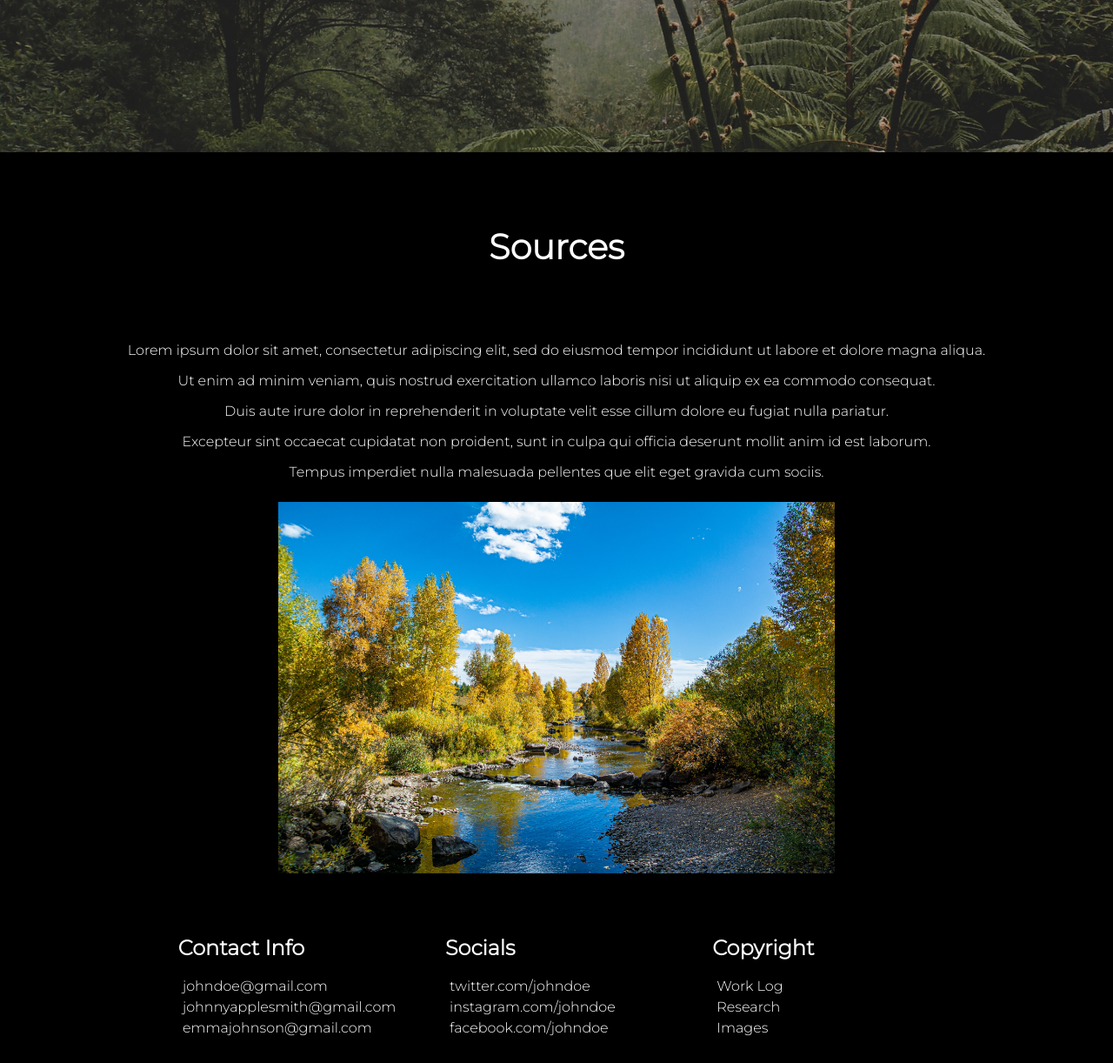
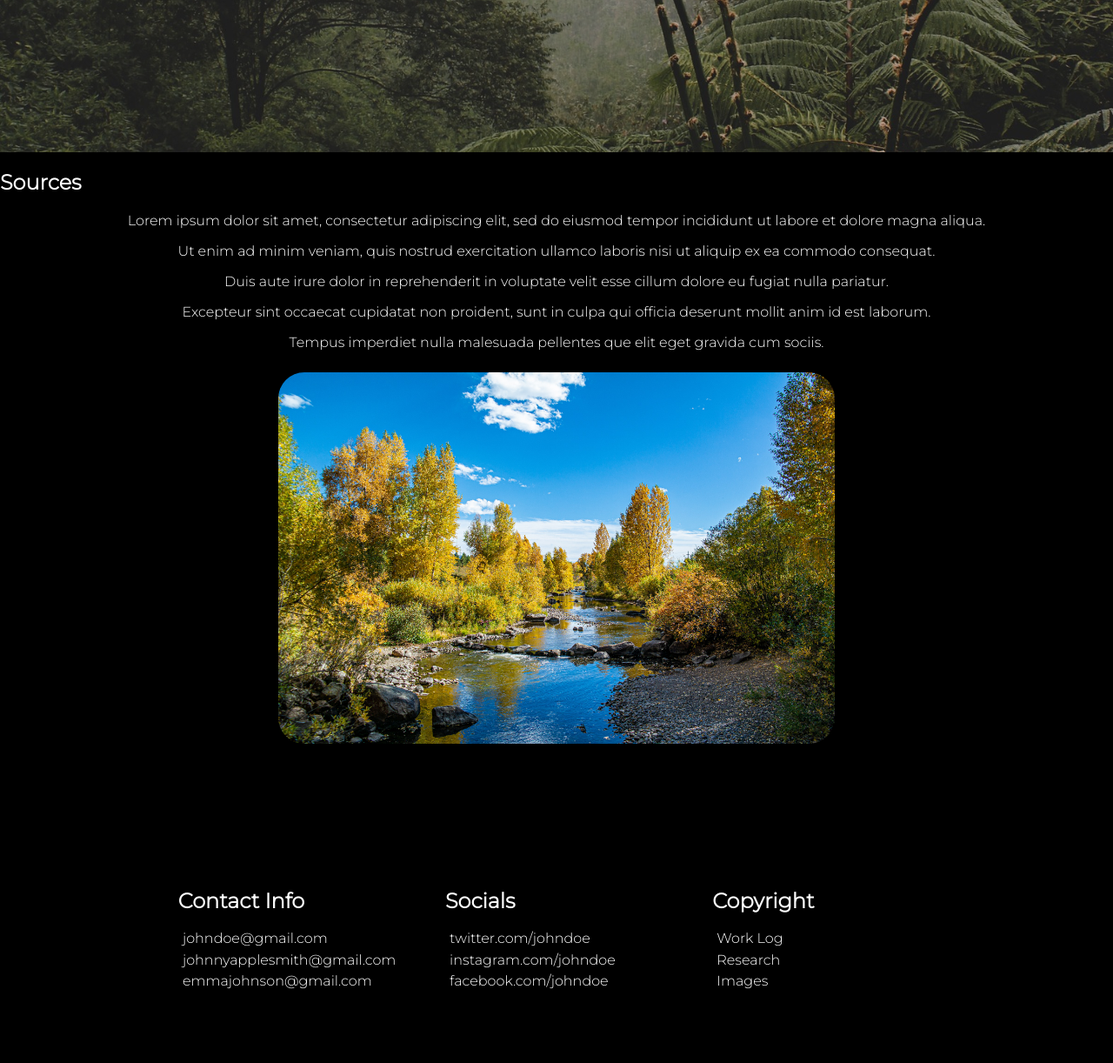
Before and after one commit to Scaledfish64/TheGreeningProject, a PHP site: page /about.html in a window 1280 px wide. Shown: the part 625-1847 px from the top of the page at 87% size. After the commit the page ends 1762 px from the top, so only its background shows below. Run offline with PHP 8.4, Linux system fonts and the light colour scheme; some web fonts are replaced.

Commit message:
more image thingy

```diff
--- a/about.html
+++ b/about.html
@@ -31,7 +31,7 @@
     </section>
     <section class="about-body hidden">
       <div id="about-sources">
-        <h1 class="hidden heading">Sources</h1>
+        <h1 class="hidden">Sources</h1>
         <p class="hidden" id="source1">Lorem ipsum dolor sit amet, consectetur adipiscing elit, sed do eiusmod tempor incididunt ut labore et dolore magna aliqua.</p>
         <p class="hidden" id="source2">Ut enim ad minim veniam, quis nostrud exercitation ullamco laboris nisi ut aliquip ex ea commodo consequat.</p>
         <p class="hidden" id="source3">Duis aute irure dolor in reprehenderit in voluptate velit esse cillum dolore eu fugiat nulla pariatur.</p>
--- a/index.css
+++ b/index.css
@@ -308,4 +308,5 @@ hover-underline {
   margin: 2% auto;
   display: grid;
   align-items: center;
+  border-radius: 30px;
 }
```
